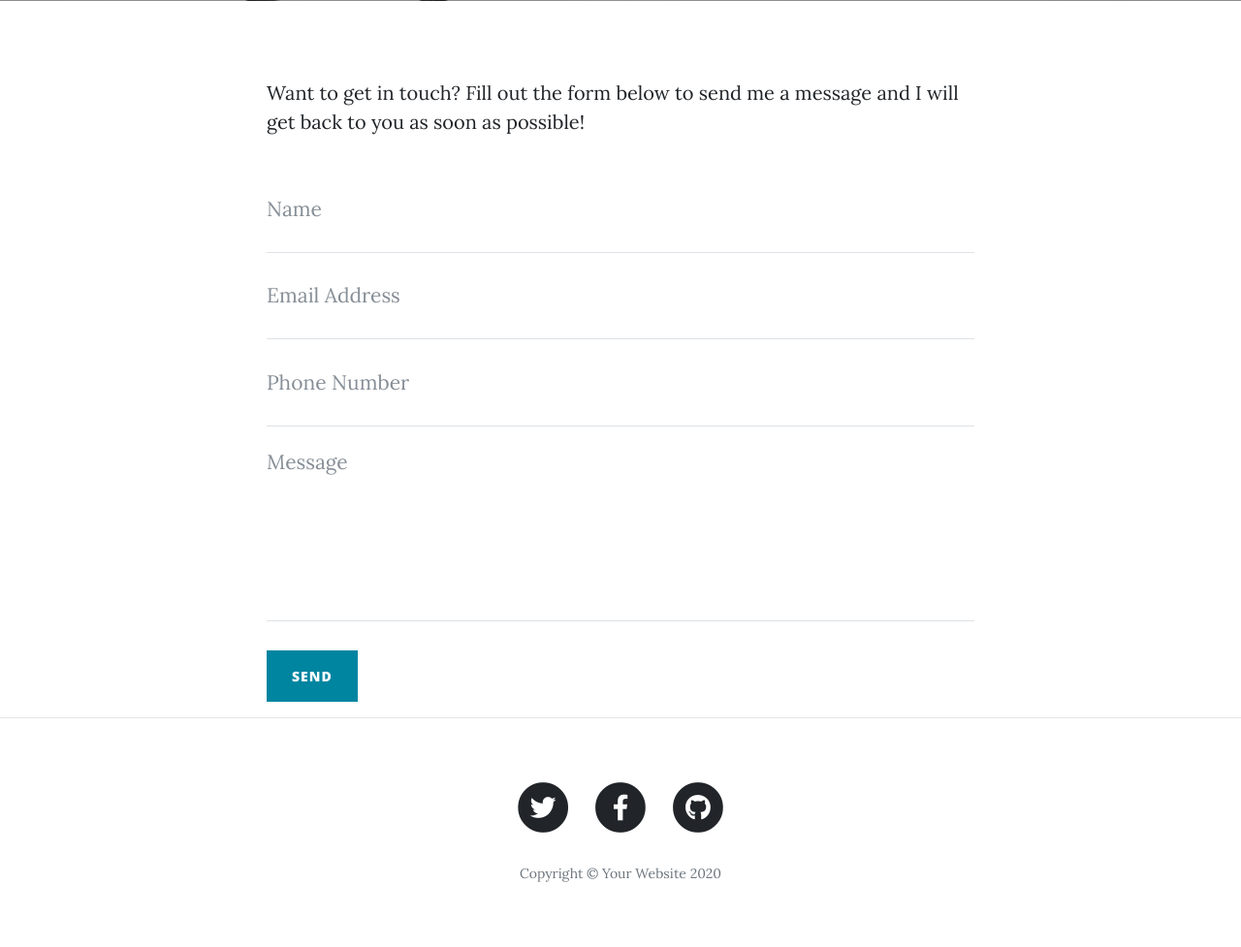
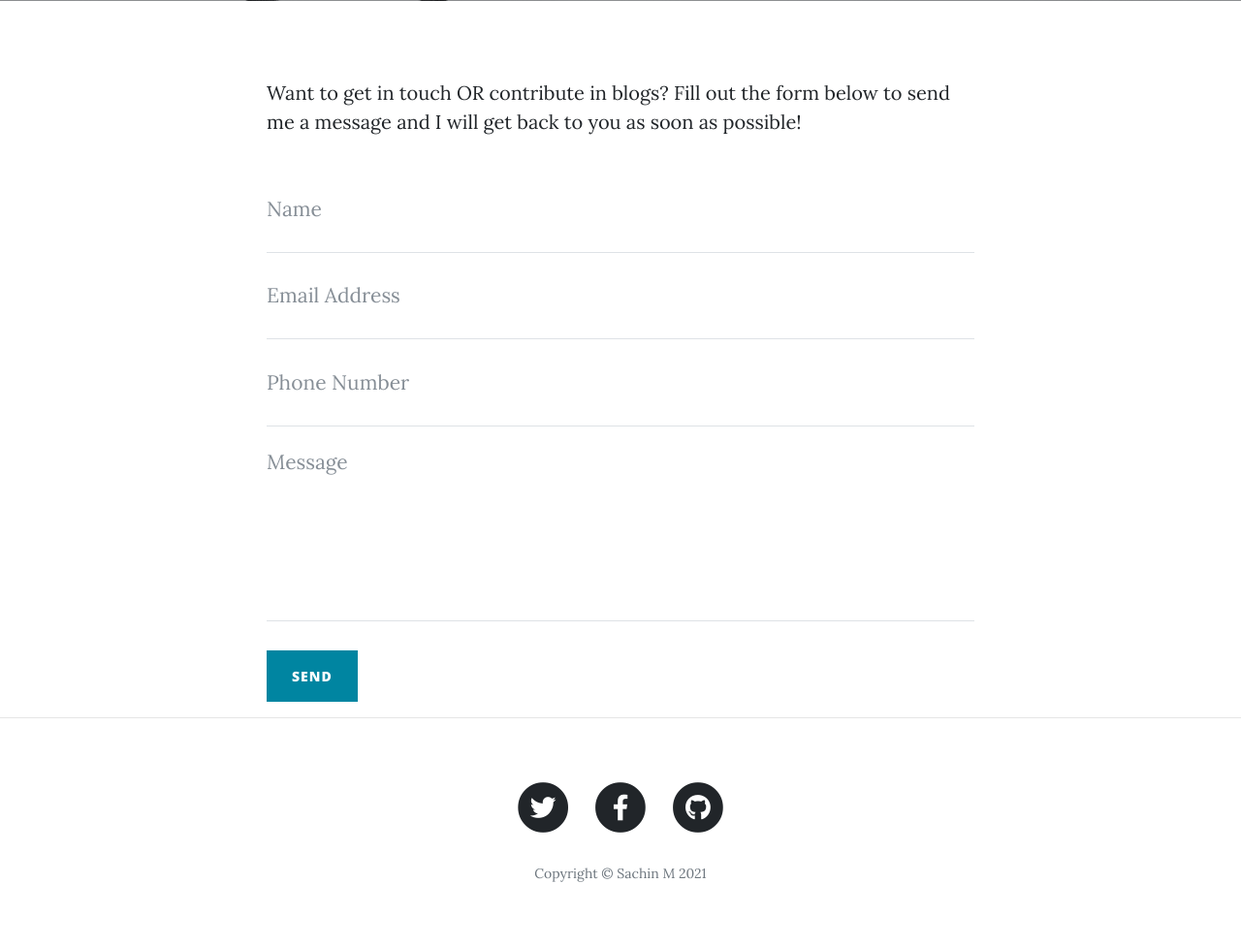
Before and after one commit to sachinmoze/sachin-blog, a Flask app: page /contact in a window 1280 px wide. Shown: the part 531-1508 px from the top of the page at 97% size. Run offline with Flask 2, Linux system fonts and the light colour scheme; some libraries are stand-ins or nearby versions.

Commit message:
edited about page and contact page, email send step added, home page background changed, footer changed.

```diff
--- a/main.py
+++ b/main.py
@@ -1,4 +1,4 @@
-from flask import Flask, render_template, redirect, url_for, flash, abort
+from flask import Flask, render_template, redirect, url_for, flash, abort, request
 from flask_bootstrap import Bootstrap
 from flask_ckeditor import CKEditor
 from datetime import date
@@ -12,7 +12,11 @@ from forms import CreatePostForm, RegisterForm, LoginForm, CommentForm
 from flask_gravatar import Gravatar
 
 from functools import wraps
-
+import os
+import smtplib
+my_email = os.environ['EMAIL']
+password = os.environ['PASSWORD']
+to_admin = os.environ['admin']
 app = Flask(__name__)
 app.config['SECRET_KEY'] = '8BYkEfBA6O6donzWlSihBXox7C0sKR6b'
 ckeditor = CKEditor(app)
@@ -70,6 +74,13 @@ class Comment(db.Model):
     parent_post = relationship("BlogPost", back_populates="comments")
 
 db.create_all()
+
+def send_email(name, email, phone, message):
+    email_message = f"Subject:New Message From Blog\n\nName: {name}\nEmail: {email}\nPhone: {phone}\nMessage:{message}"
+    with smtplib.SMTP("smtp.gmail.com", 587, timeout=120) as connection:
+        connection.starttls()
+        connection.login(my_email, password)
+        connection.sendmail(my_email, to_admin, email_message)
 
 def admin_only(f):
     @wraps(f)
@@ -163,8 +174,12 @@ def about():
     return render_template("about.html")
 
 
-@app.route("/contact")
+@app.route("/contact",methods=['GET','post'])
 def contact():
+    if request.method == 'POST':
+        data = request.form
+        send_email(data["name"], data["email"], data["phone"], data["message"])
+        return render_template("contact.html", msg_sent=True)
     return render_template("contact.html")
 
 
--- a/templates/contact.html
+++ b/templates/contact.html
@@ -7,7 +7,11 @@
       <div class="row">
         <div class="col-lg-8 col-md-10 mx-auto">
           <div class="page-heading">
-            <h1>Contact Me</h1>
+                                        {% if msg_sent: %}
+                                       <h1>Successfully sent your message</h1>
+                                        {% else: %}
+                                        <h1>Contact Me</h1>
+                                        {% endif %}
             <span class="subheading">Have questions? I have answers.</span>
           </div>
         </div>
@@ -19,36 +23,36 @@
   <div class="container">
     <div class="row">
       <div class="col-lg-8 col-md-10 mx-auto">
-        <p>Want to get in touch? Fill out the form below to send me a message and I will get back to you as soon as possible!</p>
+        <p>Want to get in touch OR contribute in blogs? Fill out the form below to send me a message and I will get back to you as soon as possible!</p>
         <!-- Contact Form - Enter your email address on line 19 of the mail/contact_me.php file to make this form work. -->
         <!-- WARNING: Some web hosts do not allow emails to be sent through forms to common mail hosts like Gmail or Yahoo. It's recommended that you use a private domain email address! -->
         <!-- To use the contact form, your site must be on a live web host with PHP! The form will not work locally! -->
-        <form name="sentMessage" id="contactForm" novalidate>
+        <form name="sentMessage" id="contactForm" action="{{ url_for('contact') }}" method="POST" novalidate>
           <div class="control-group">
             <div class="form-group floating-label-form-group controls">
               <label>Name</label>
-              <input type="text" class="form-control" placeholder="Name" id="name" required data-validation-required-message="Please enter your name.">
+              <input type="text" class="form-control" name="name" placeholder="Name" id="name" required data-validation-required-message="Please enter your name.">
               <p class="help-block text-danger"></p>
             </div>
           </div>
           <div class="control-group">
             <div class="form-group floating-label-form-group controls">
               <label>Email Address</label>
-              <input type="email" class="form-control" placeholder="Email Address" id="email" required data-validation-required-message="Please enter your email address.">
+              <input type="email" class="form-control" name="email" placeholder="Email Address" id="email" required data-validation-required-message="Please enter your email address.">
               <p class="help-block text-danger"></p>
             </div>
           </div>
           <div class="control-group">
             <div class="form-group col-xs-12 floating-label-form-group controls">
               <label>Phone Number</label>
-              <input type="tel" class="form-control" placeholder="Phone Number" id="phone" required data-validation-required-message="Please enter your phone number.">
+              <input type="tel" class="form-control" name="phone" placeholder="Phone Number" id="phone" required data-validation-required-message="Please enter your phone number.">
               <p class="help-block text-danger"></p>
             </div>
           </div>
           <div class="control-group">
             <div class="form-group floating-label-form-group controls">
               <label>Message</label>
-              <textarea rows="5" class="form-control" placeholder="Message" id="message" required data-validation-required-message="Please enter a message."></textarea>
+              <textarea rows="5" class="form-control" name="message" placeholder="Message" id="message" required data-validation-required-message="Please enter a message."></textarea>
               <p class="help-block text-danger"></p>
             </div>
           </div>
--- a/templates/footer.html
+++ b/templates/footer.html
@@ -13,7 +13,7 @@
               </a>
             </li>
             <li class="list-inline-item">
-              <a href="#">
+              <a href="https://www.facebook.com/sachin.moze">
                 <span class="fa-stack fa-lg">
                   <i class="fas fa-circle fa-stack-2x"></i>
                   <i class="fab fa-facebook-f fa-stack-1x fa-inverse"></i>
@@ -21,7 +21,7 @@
               </a>
             </li>
             <li class="list-inline-item">
-              <a href="#">
+              <a href="https://github.com/sachinmoze">
                 <span class="fa-stack fa-lg">
                   <i class="fas fa-circle fa-stack-2x"></i>
                   <i class="fab fa-github fa-stack-1x fa-inverse"></i>
@@ -29,7 +29,7 @@
               </a>
             </li>
           </ul>
-          <p class="copyright text-muted">Copyright &copy; Your Website 2020</p>
+          <p class="copyright text-muted">Copyright &copy; Sachin M 2021</p>
         </div>
       </div>
     </div>
--- a/templates/index.html
+++ b/templates/index.html
@@ -1,7 +1,7 @@
 {% include "header.html" %}
 
   <!-- Page Header -->
-  <header class="masthead" style="background-image: url('https://images.unsplash.com/photo-1470092306007-055b6797ca72?ixlib=rb-1.2.1&auto=format&fit=crop&w=668&q=80')">
+    <header class="masthead" style="background-image: url({{ url_for('static', filename='img/home-bg4.jpg')}})">
       <div class="overlay"></div>
      <div class="container">
        <div class="row">
```
Also changed, not shown: templates/about.html (+9 -4 lines), blog.db, static/img/home-bg4.jpg (added). Lines whose indentation alone changed are shown as unchanged.
